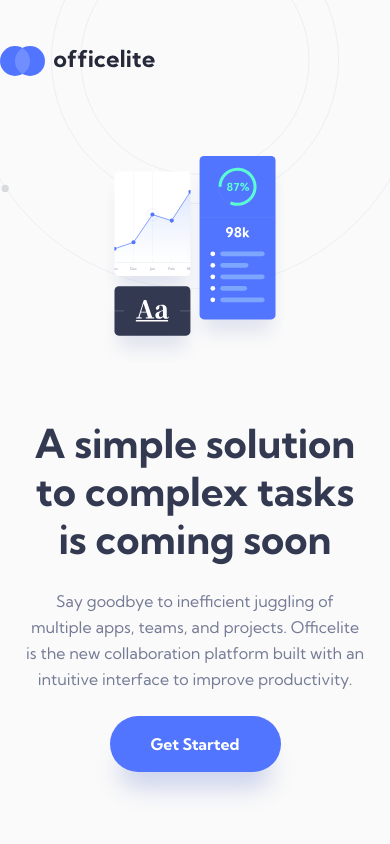
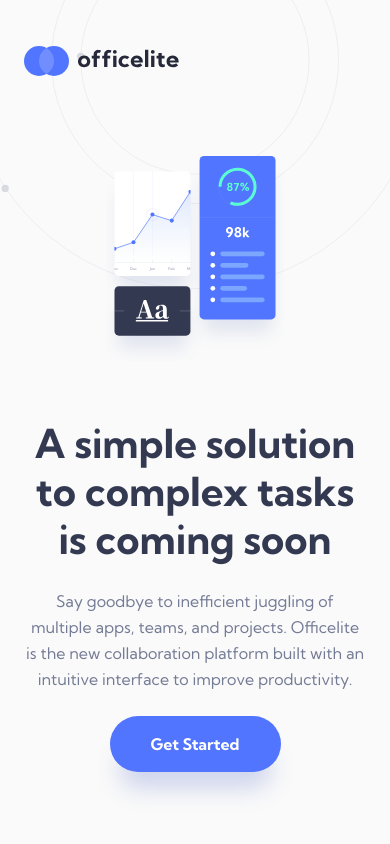
Before and after one commit to zuolizhu/officelite-coming-soon-frontendmentor, a Next.js app: page / in a window 390 px wide. Shown: the top 844 px of the page. Built offline with nearby package versions, Linux system fonts and the light colour scheme.

Commit message:
fix header padding on mobile

```diff
--- a/styles/components/_header.scss
+++ b/styles/components/_header.scss
@@ -1,7 +1,7 @@
 .header {
   z-index: 10;
   position: relative;
-  padding: 4.6rem 0 0;
+  padding: 4.6rem 2.4rem 0;
   @media (min-width: 768px) {
     padding: 7.2rem 3.9rem 0;
   }
```
